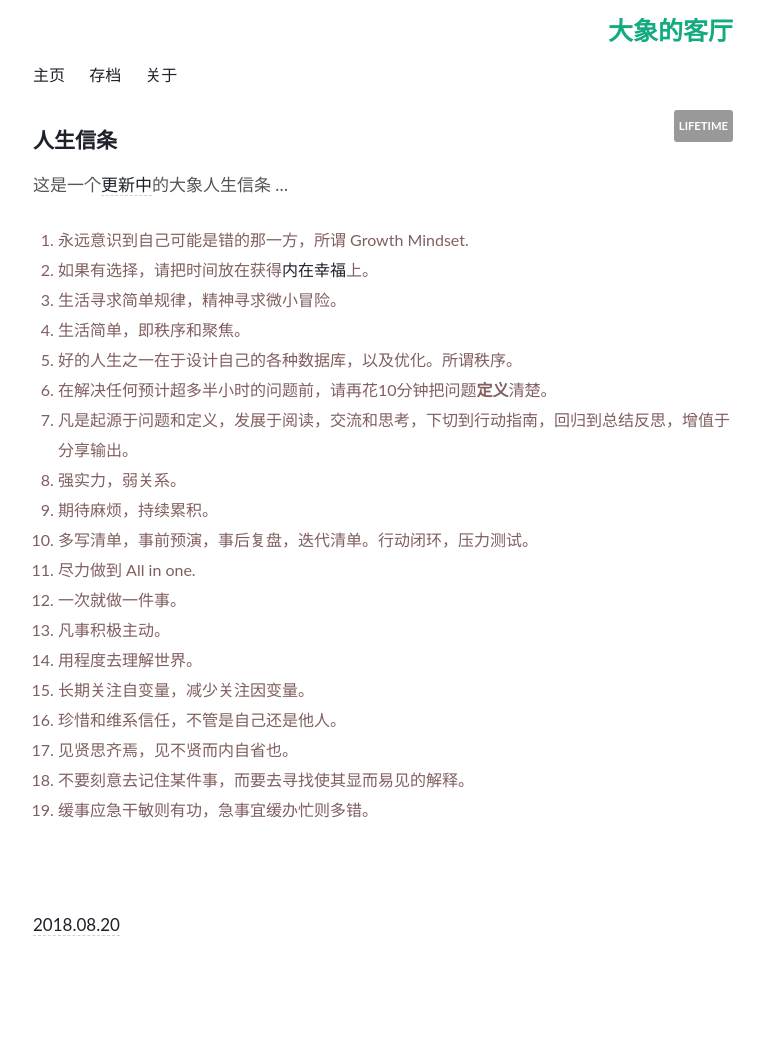
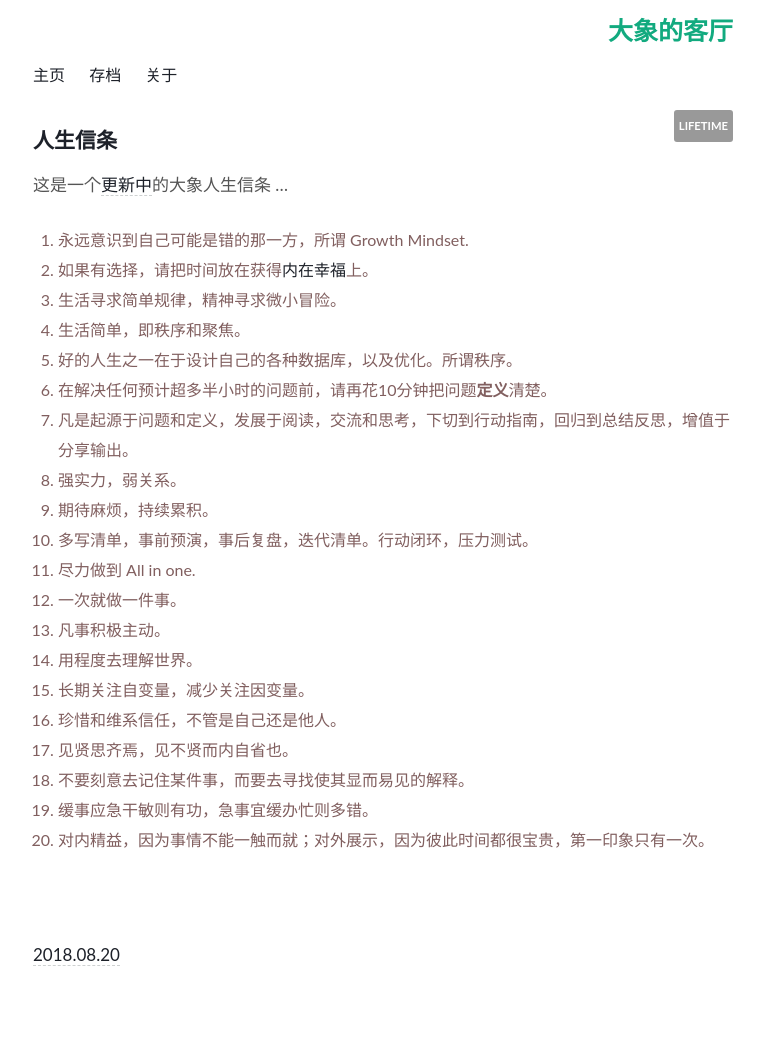
Before and after one commit to WillWang-X/willwang-x.github.io, a Jekyll site: the page built from _posts/blogs/2018-10-20-tenet.md, in a window 1280 px wide. Shown: the whole page, without its empty margins (257-1021 px from the left). Built offline with Jekyll 4.4.1, drawn with Linux system fonts in a browser that asks for light colours; before the commit the page ends 1025 px from its top, so only the background shows below that.

Commit message:
Update tenet

```diff
--- a/_posts/blogs/2018-10-20-tenet.md
+++ b/_posts/blogs/2018-10-20-tenet.md
@@ -29,6 +29,7 @@ published: true
 2. 见贤思齐焉，见不贤而内自省也。
 1. 不要刻意去记住某件事，而要去寻找使其显而易见的解释。 []([理查德·费曼](https://medium.com/taking-note/learning-from-the-feynman-technique-5373014ad))
 1. 缓事应急干敏则有功，急事宜缓办忙则多错。 [](李叔同)
+2. 对内精益，因为事情不能一触而就；对外展示，因为彼此时间都很宝贵，第一印象只有一次。
 
 
 
```
